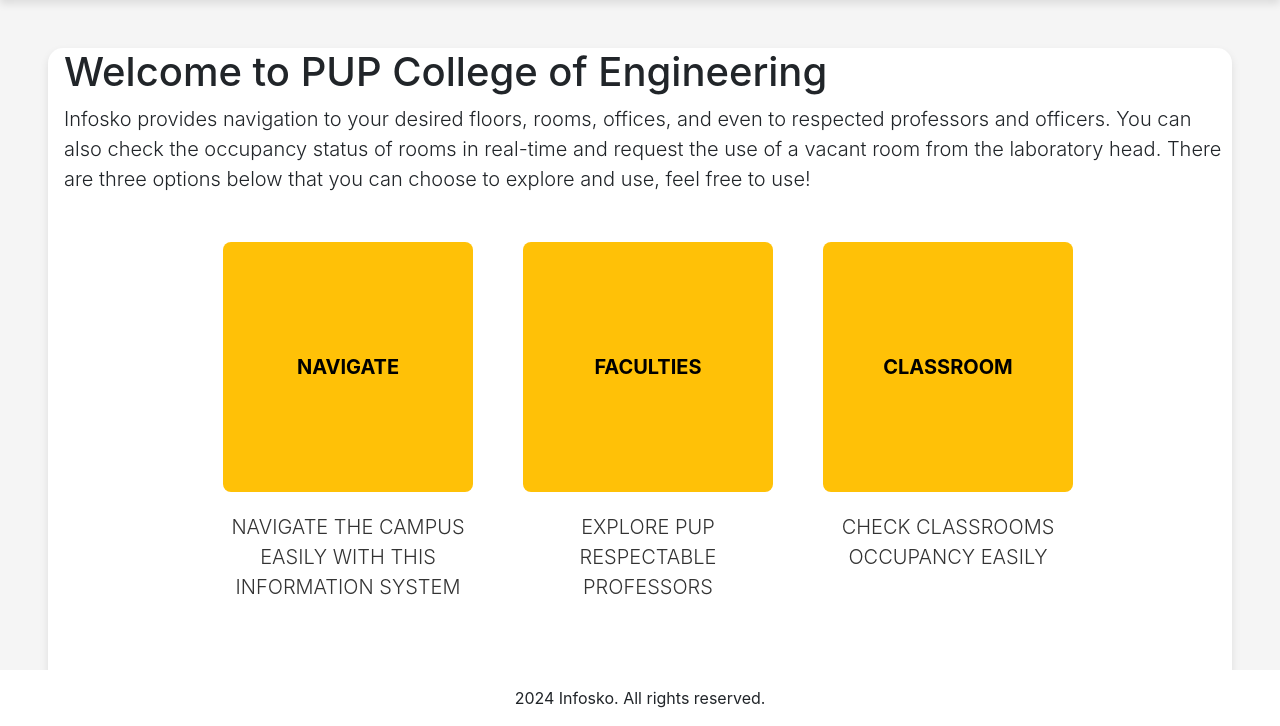
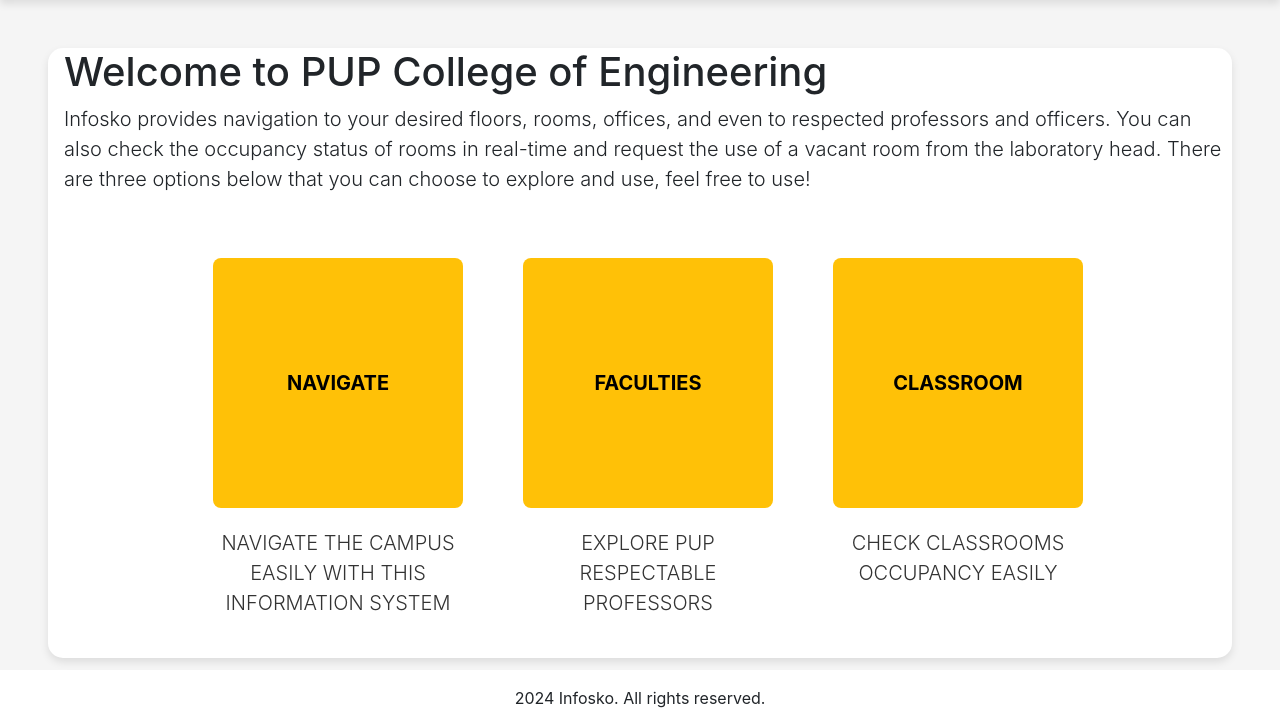
Before and after one commit to justanothernoob13xd/OFFICIAL-INFOSKO, a Django app: page / in a window 1280 px wide. Shown: the part 74-800 px from the top of the page. Run offline with Django 5.2, Linux system fonts and the light colour scheme; some libraries are stand-ins or nearby versions.

Commit message:
Minimal change

```diff
--- a/INFOSKO/static/css/infosko.css
+++ b/INFOSKO/static/css/infosko.css
@@ -22,13 +22,14 @@
     background-color: white;
     box-shadow: 0 4px 8px rgba(0, 0, 0, 0.1);
     border-radius: 15px;
-    height: 40rem;
-}
+    display: flex; /* Enable flexbox */
+    flex-direction: column; /* Stack elements vertically */
+  }
 
 .button-container {
     display: flex;
     justify-content: center;
-    gap: 50px; /* Adjust gap as needed */
+    gap: 60px; /* Adjust gap as needed */
     flex-wrap: wrap;
 }
 
```
Also changed, not shown: INFOSKO/main/templates/main/index.html (line endings or trailing spaces), INFOSKO/main/templates/main/navigation.html (line endings or trailing spaces), INFOSKO/static/images/bars-solid.svg (deleted).
